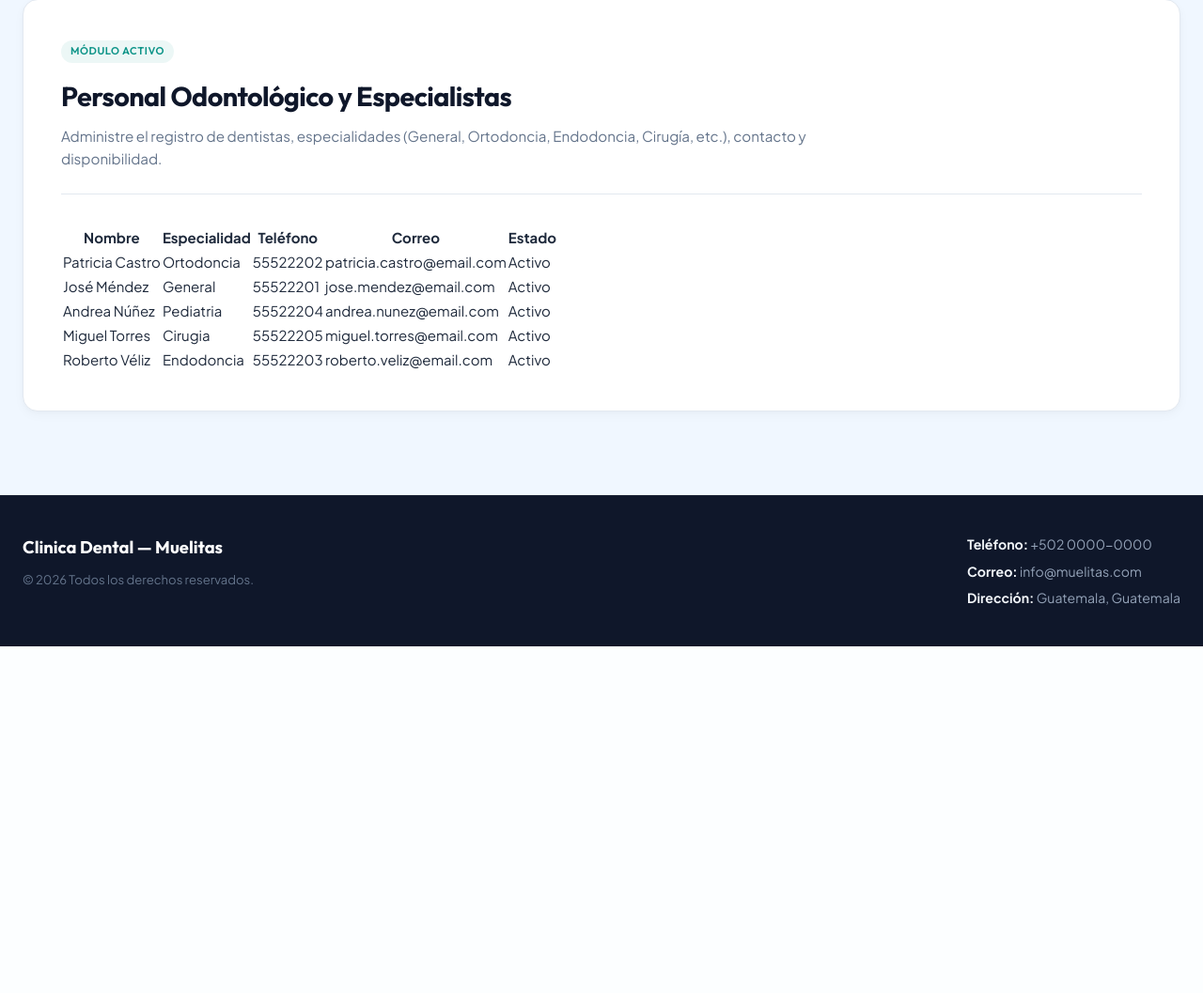
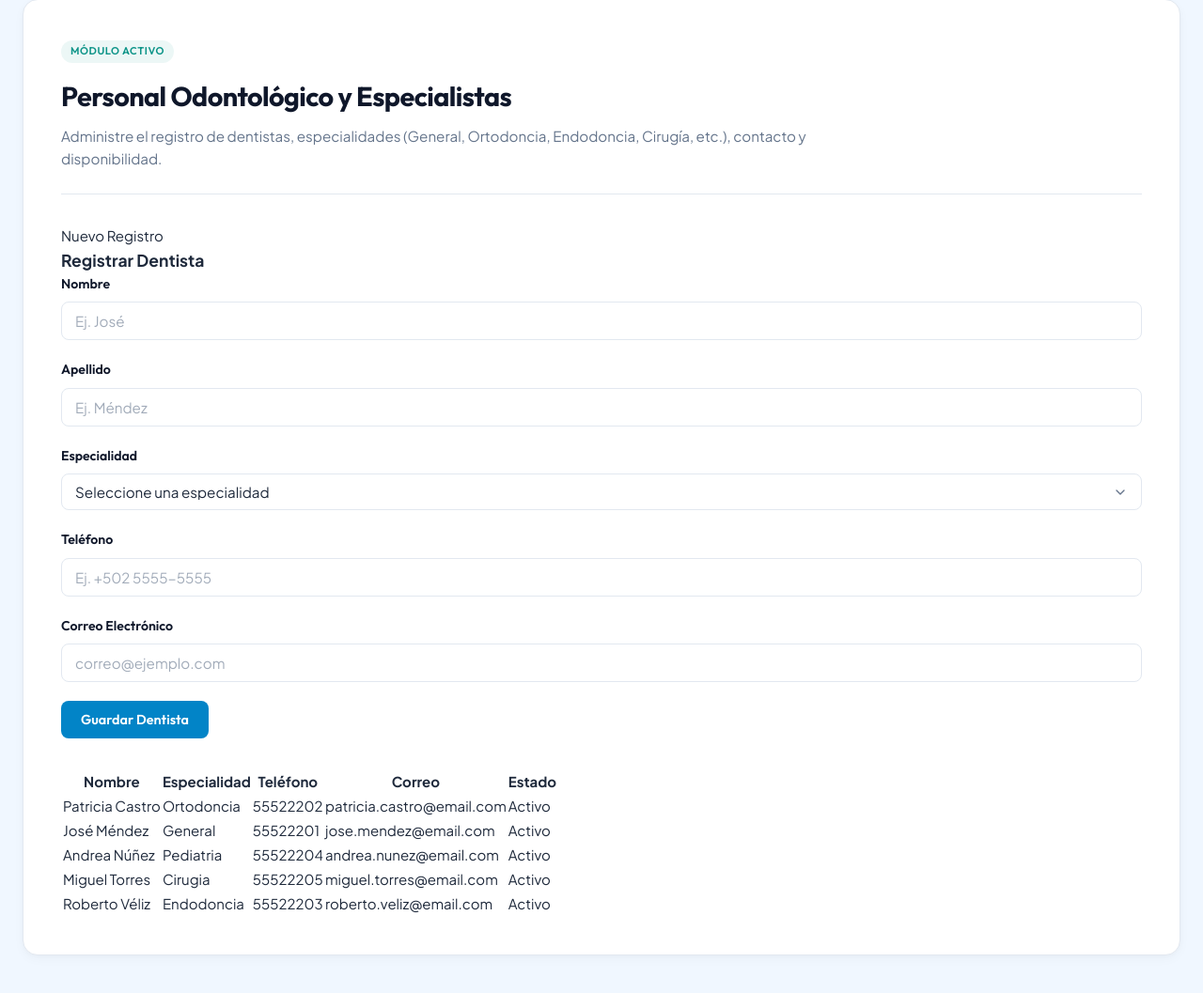
Before and after one commit to martir5913/Clinica_Muelitas, a PHP site: page /dentistas.php in a window 1280 px wide. Shown: the part 112-1169 px from the top of the page at 94% size. Before the commit the page ends 800 px from the top, so only its background shows below. Run offline with PHP 8.4, Linux system fonts and the light colour scheme; data comes from the database, SQL or seed files in the repository.

Commit message:
FORMULARIO - Creación y validación del formulario para agregar un dentista. Funcinando.

```diff
--- a/dentistas.php
+++ b/dentistas.php
@@ -91,7 +91,54 @@ $dentistas = $stmt->fetchAll();
         <?php endif; ?>
 
         <!-- Formulario para crear dentistas -->
+        <div class="form-section">
+            <div class="form-section-badge">Nuevo Registro</div>
+            <h3 class="form-section-title">Registrar Dentista</h3>
 
+            <form method="POST" action="dentistas.php" class="form-grid">
+                <div class="form-group">
+                    <label for="nombre">Nombre</label>
+                    <input type="text" id="nombre" name="nombre" class="form-control"
+                           value="<?php echo htmlspecialchars($nombre, ENT_QUOTES, 'UTF-8'); ?>"
+                           placeholder="Ej. José" required>
+                </div>
+
+                <div class="form-group">
+                    <label for="apellido">Apellido</label>
+                    <input type="text" id="apellido" name="apellido" class="form-control"
+                           value="<?php echo htmlspecialchars($apellido, ENT_QUOTES, 'UTF-8'); ?>"
+                           placeholder="Ej. Méndez" required>
+                </div>
+
+                <div class="form-group">
+                    <label for="especialidad">Especialidad</label>
+                    <select id="especialidad" name="especialidad" class="form-control" required>
+                        <option value="">Seleccione una especialidad</option>
+                        <?php foreach ($especialidades as $op): ?>
+                            <option value="<?php echo $op; ?>" <?php echo ($especialidad === $op) ? 'selected' : ''; ?>><?php echo $op; ?></option>
+                        <?php endforeach; ?>
+                    </select>
+                </div>
+
+                <div class="form-group">
+                    <label for="telefono">Teléfono</label>
+                    <input type="text" id="telefono" name="telefono" class="form-control"
+                           value="<?php echo htmlspecialchars($telefono, ENT_QUOTES, 'UTF-8'); ?>"
+                           placeholder="Ej. +502 5555-5555">
+                </div>
+
+                <div class="form-group">
+                    <label for="correo">Correo Electrónico</label>
+                    <input type="email" id="correo" name="correo" class="form-control"
+                           value="<?php echo htmlspecialchars($correo, ENT_QUOTES, 'UTF-8'); ?>"
+                           placeholder="correo@ejemplo.com">
+                </div>
+
+                <div class="form-actions">
+                    <button type="submit" class="btn btn-primary">Guardar Dentista</button>
+                </div>
+            </form>
+        </div>
 
         <!-- Lista de dentistas -->
         <?php if (count($dentistas) === 0): ?>
```
